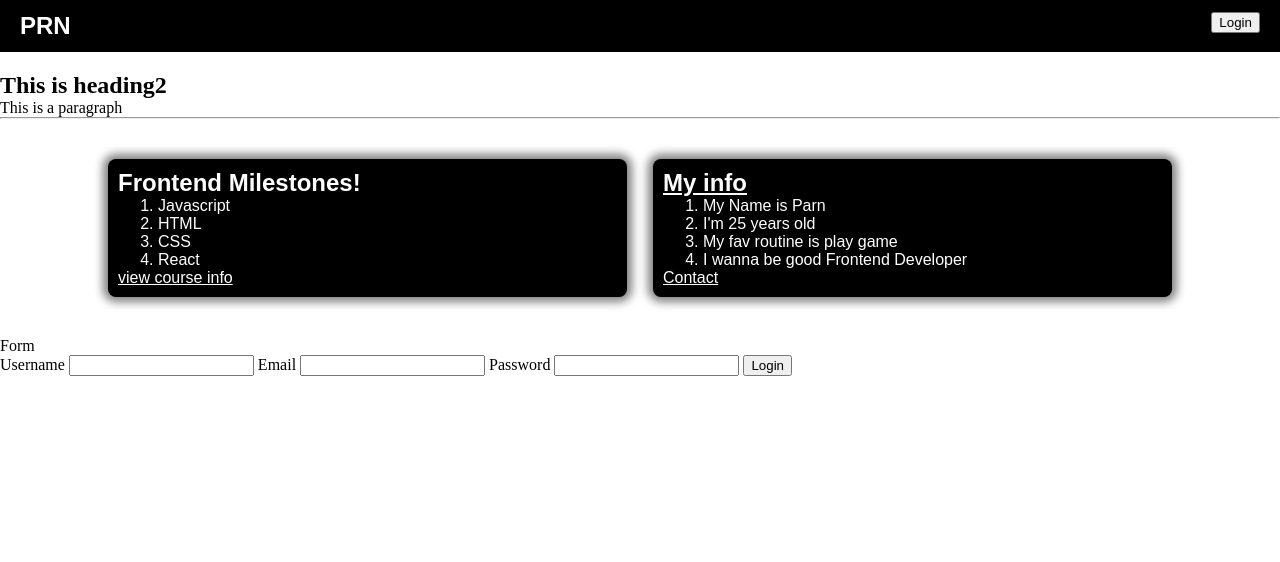
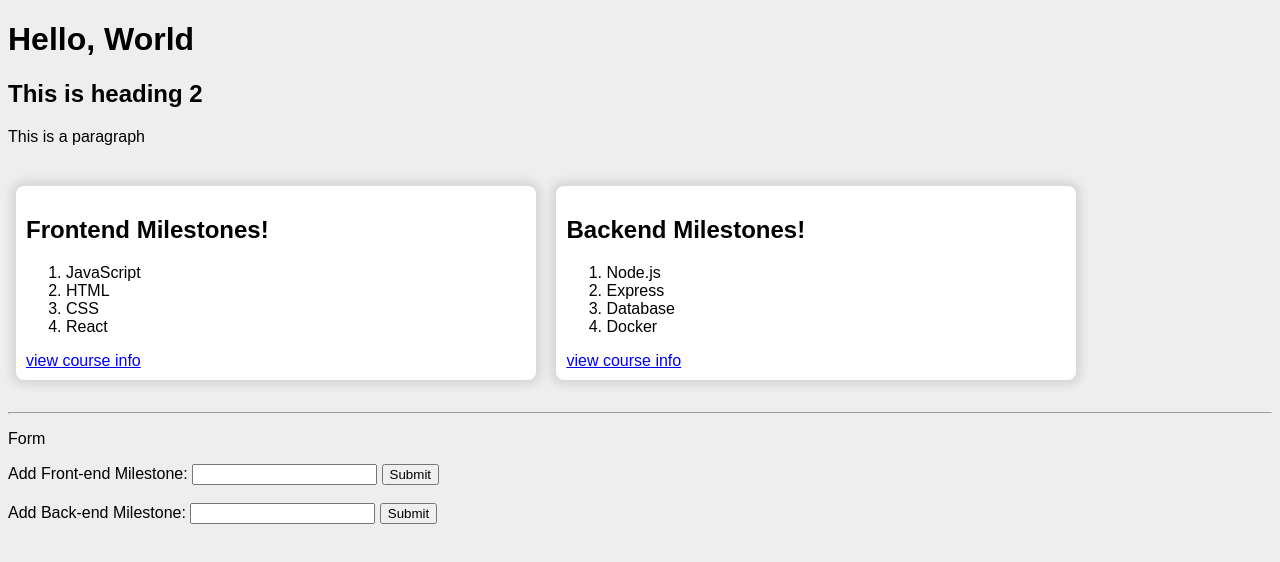
Before and after one commit to imnotprn/Frontend-essential, a plain HTML site: page hands-on-1/index1.html in a window 1280 px wide. Drawn offline with Linux system fonts and the light colour scheme.

Commit message:
add hands-on-5

```diff
--- a/hands-on-1/index1.html
+++ b/hands-on-1/index1.html
@@ -3,73 +3,47 @@
   <head>
     <meta charset="UTF-8" />
     <meta name="viewport" content="width=device-width, initial-scale=1.0" />
-    <title>TEST</title>
     <link rel="stylesheet" href="style1.css" />
+    <title>Document</title>
+    <script src="script.js"></script>
   </head>
   <body>
-    <div>
-      <nav class="navbar">
-        <h1 class="milestone-nav">PRN</h1>
-        <ul class="menu milestone">
-          <li><a href=""></a></li>
-          <li><a href=""></a></li>
-          <li><a href=""></a></li>
-          <li><a href=""></a></li>
-          <li><a href=""></a></li>
-        </ul>
-
-        <p><button type="summit">Login</button></p>
-      </nav>
+    <h1>Hello, World</h1>
+    <h2>This is heading 2</h2>
+    <p>This is a paragraph</p>
+    <div class="milestone-card">
+      <h2>Frontend Milestones!</h2>
+      <ol id="frontend-milestone">
+        <li>JavaScript</li>
+        <li>HTML</li>
+        <li>CSS</li>
+        <li>React</li>
+      </ol>
+      <a href="https://academy.cleverse.com/">view course info</a>
     </div>
-
-    <div>
-      <h2>This is heading2</h2>
-      <p>This is a paragraph</p>
-      <hr />
+    <div class="milestone-card">
+      <h2>Backend Milestones!</h2>
+      <ol id="backend-milestone">
+        <li>Node.js</li>
+        <li>Express</li>
+        <li>Database</li>
+        <li>Docker</li>
+      </ol>
+      <a href="https://academy.cleverse.com/">view course info</a>
     </div>
-
-    <div class="milestone-container">
-      <!-- Frontend Milestone -->
-      <div class="milestone block">
-        <h2 class="milestone">Frontend Milestones!</h2>
-        <ol>
-          <li class="milestone">Javascript</li>
-          <li class="milestone">HTML</li>
-          <li class="milestone">CSS</li>
-          <li class="milestone">React</li>
-        </ol>
-        <a class="milestone" href="https://academy.cleverse.com/"
-          >view course info</a
-        >
-      </div>
-      <!-- My info -->
-      <div class="milestone block">
-        <h2 class="milestone important">My info</h2>
-        <ol>
-          <li class="milestone">My Name is Parn</li>
-          <li class="milestone">I'm 25 years old</li>
-          <li class="milestone">My fav routine is play game</li>
-          <li class="milestone">I wanna be good Frontend Developer</li>
-        </ol>
-        <a class="milestone" href="https://www.facebook.com/ve6agod/"
-          >Contact</a
-        >
-      </div>
-    </div>
-
+    <hr />
     <div>
       <p>Form</p>
       <form>
-        <label for="username">Username</label>
-        <input type="text" id="username" required />
-
-        <label for="email">Email</label>
-        <input type="email" id="email" required />
-
-        <label for="password">Password</label>
-        <input type="password" id="password" />
-
-        <button type="summit">Login</button>
+        <label for="frontend">Add Front-end Milestone:</label>
+        <input type="text" id="frontend" />
+        <button id="add-front">Submit</button>
+      </form>
+      <br />
+      <form>
+        <label for="backend">Add Back-end Milestone:</label>
+        <input type="text" id="backend" />
+        <button id="add-back">Submit</button>
       </form>
     </div>
   </body>
--- /dev/null
+++ b/hands-on-1/script.js
@@ -0,0 +1,21 @@
+const main = () => {
+  const frontendInput = document.getElementById("frontend");
+
+  const frontendButton = document.getElementById("add-front");
+
+  const frontendMilestonesList = document.getElementById("frontend-milestone");
+
+  frontendButton.addEventListener("click", (e) => {
+    e.preventDefault();
+
+    const newList = document.createElement("li");
+
+    newList.textContent = frontendInput.value;
+
+    frontendMilestonesList.appendChild(newList);
+  });
+};
+
+document.addEventListener("DOMContentLoaded", () => {
+  main();
+});
--- a/hands-on-1/style1.css
+++ b/hands-on-1/style1.css
@@ -1,75 +1,19 @@
-* {
-  margin: 0;
+body {
+  font-family: "Poppins", sans-serif;
+  background-color: #eee;
 }
 
-.milestone-container {
-  display: flex;
-  gap: 10px;
-  margin: 20px auto;
-  max-width: 1080px;
-  padding: 0 20px;
-}
-
-.menu {
-  display: flex;
-  list-style: none;
-  align-items: center;
-}
-
-.milestone-nav {
-  font-family: "Kanit", sans-serif;
-  color: hsl(0, 0%, 100%);
-}
-
-.milestone {
-  font-family: "Kanit", sans-serif;
-  color: hsl(0, 0%, 100%);
-}
-
-.important {
-  text-decoration: underline;
-}
-
-.block {
+.milestone-card {
   display: inline-block;
-  background-color: rgb(0, 0, 0);
-  box-shadow: 0 0 10px 5px grey;
+  background-color: white;
+  box-shadow: 0 0 10px 5px rgb(0 0 0 / 0.1);
   width: 500px;
   height: auto;
   border-radius: 8px;
   padding: 10px;
-  margin: 20px 8px;
-}
-
-.navbar {
-  background-color: black;
-  height: auto;
-  width: 100%;
-  padding: 12px 20px;
-  box-sizing: border-box;
-
-  display: flex;
-  justify-content: space-between;
-
-  margin-bottom: 20px;
+  margin: 24px 8px;
 }
 
 a:hover {
-  color: yellow;
+  color: red;
 }
-
-.shadow {
-  box-shadow: 0 0px 10px 0px;
-}
-
-@media (max-width: 764px) {
-  .milestone-container {
-    flex-direction: column;
-    gap: 20px;
-  }
-
-  .block {
-    width: 100%;
-    box-sizing: border-box;
-  }
-}
--- a/index4.css
+++ b/hands-on-4/index4.css
@@ -106,10 +106,6 @@ section > p {
   font-size: 16px;
 }
 
-.logo {
-  display: none;
-}
-
 @media (max-width: 1080px) {
   .items-container {
     display: grid;
--- /dev/null
+++ b/hands-on-5/hands-on-5.css
@@ -0,0 +1,42 @@
+body {
+  background-color: #eee;
+  margin: 0;
+}
+
+main {
+  display: flex;
+  flex-direction: column;
+  gap: 40px;
+}
+
+header {
+  display: flex;
+  flex-direction: column;
+  align-items: center;
+  gap: 12px;
+  width: 100%;
+}
+
+ul {
+  padding-inline-start: 0;
+  width: 50%;
+  margin: 0 auto;
+}
+
+li {
+  background-color: white;
+  margin-top: 16px;
+  box-shadow: 0 0 10px 5px rgb(0 0 0 / 0.1);
+  padding: 16px 12px;
+  border-radius: 8px;
+  list-style-position: inside;
+}
+
+li:hover {
+  cursor: pointer;
+}
+
+.checked {
+  background-color: green;
+  text-decoration: line-through;
+}
```
Also changed, not shown: hands-on-4/index4.html (renamed from index4.html, +1 -1 lines), hands-on-5/hands-on-5.html (added, +30 -0 lines), hands-on-5/hands-on-5.js (added, +36 -0 lines).
